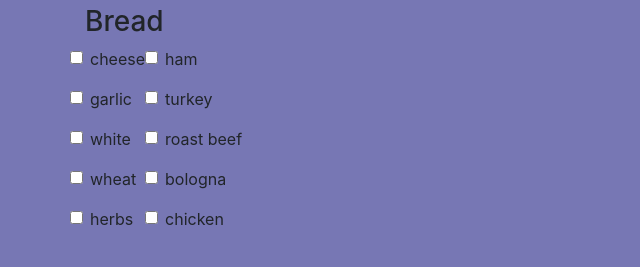
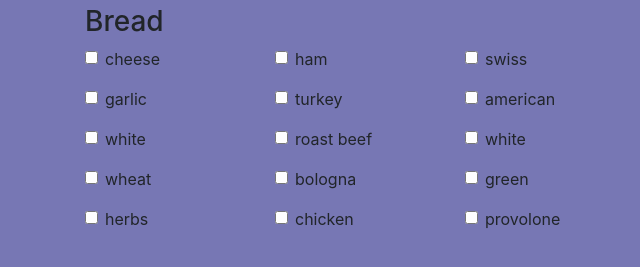
Before and after one commit to jbkey2015/sandwich-maker, a plain HTML site: page index.html in a window 1280 px wide. Shown: the part 51-318 px from the top of the page, without its empty margins (0-640 px from the left). Drawn offline with nearby package versions, Linux system fonts and the light colour scheme.

Commit message:
added cheese maker

```diff
--- a/index.html
+++ b/index.html
@@ -16,8 +16,15 @@
         <h1>Sandwich Maker</h1>
         <h3>Bread</h3>
         <div class="row">
-            <div id="bread-counter"></div>
-            <div id="meat-counter"></div>
+            <div class="col-sm-2">
+                <div id="bread-counter"></div>
+            </div>
+            <div class="col-sm-2">
+                <div id="meat-counter"></div>
+            </div>
+            <div class="col-sm-2">
+                <div id="cheese-counter"></div>
+            </div>
         </div>
         <div class="row">
             <div id="final-order"></div>
--- /dev/null
+++ b/javascripts/components/cheese.js
@@ -0,0 +1,40 @@
+import utilities from '../helpers/utilities.js';
+
+const cheeses = [
+    {id:"cheese1", name:"swiss", price: 50},
+    {id:"cheese2", name:"american", price: 90},
+    {id:"cheese3", name:"white", price: 500},
+    {id:"cheese4", name:"green", price: 0},
+    {id:"cheese5", name:"provolone", price: 80},
+];
+
+const getSelectedCheeses = () => {
+    const selectedCheeses = [];
+    //get all cheese checkboxes
+    const cheeseCheckboxes = document.getElementsByClassName('cheese');
+    //keep the checked ones in a new array
+    for (let j = 0; j < cheeseCheckboxes.length; j++){
+        for (let k = 0; k < cheeses.length; k++){
+            if(cheeseCheckboxes[j].checked && cheeseCheckboxes[j].id === cheeses[k].id){
+                selectedCheeses.push(cheeses[k]);
+            }
+        }
+    }
+    //return the new array
+    return selectedCheeses;
+};
+
+const printCheeseOptions = () => {
+    let domString = '';
+    for (let i = 0; i < cheeses.length; i++){
+    domString +=  `<div class="form-group form-check">
+    <input type="checkbox" class="form-check-input cheese" id=${cheeses[i].id}>
+    <label class="form-check-label" for=${cheeses[i].id}>${cheeses[i].name}</label>
+    </div>
+    `;
+    }
+
+    utilities.printToDom('cheese-counter', domString);
+};
+
+export default { printCheeseOptions, getSelectedCheeses };
--- a/javascripts/main.js
+++ b/javascripts/main.js
@@ -1,9 +1,11 @@
 import bread from './components/bread.js';
 import meat from './components/meat.js';
+import cheese from './components/cheese.js';
 
 const init = () => {
     bread.printBreadOptions();
     meat.printMeatOptions();
+    cheese.printCheeseOptions();
 };
 
 init()
```
